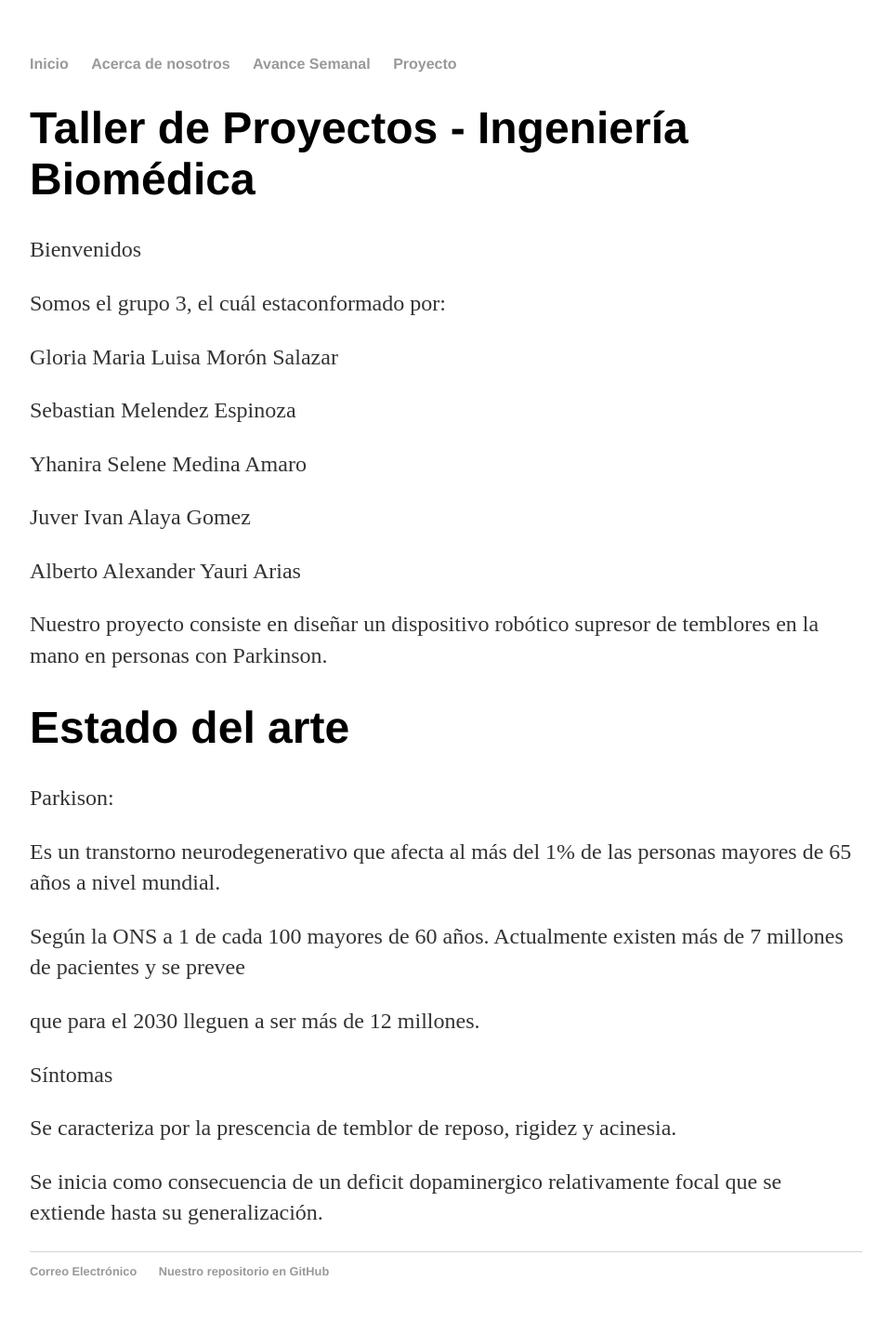
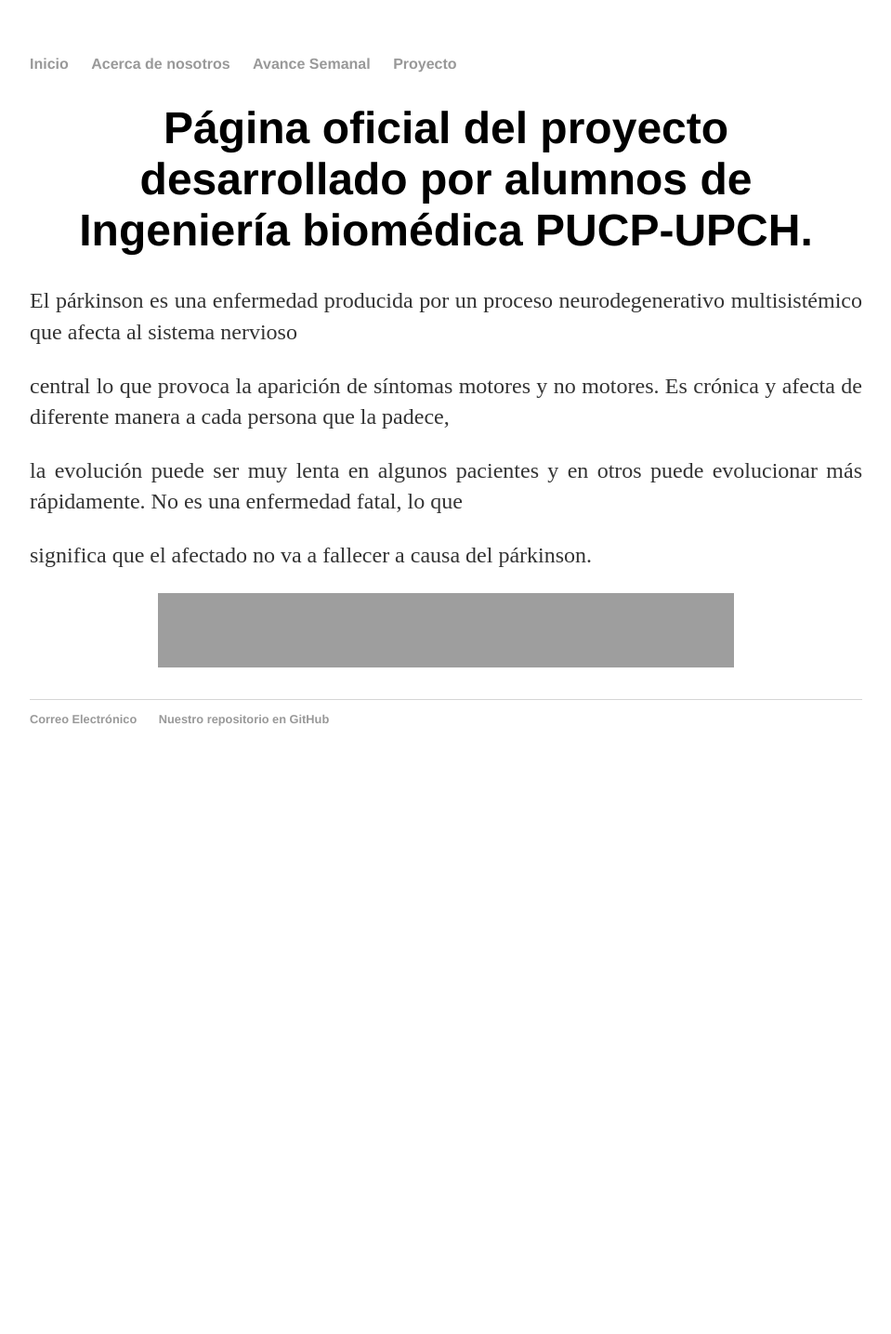
Before and after one commit to SebMelendez/ProyectoGP3, a Jekyll site: the page built from index.html, in a window 1280 px wide. Shown: the whole page at 93% size, without its empty margins (160-1119 px from the left). Built offline with Jekyll 4.4.1, drawn with Linux system fonts in a browser that asks for light colours; after the commit the page ends 900 px from its top, so only the background shows below that; grey boxes are pictures that could not be loaded.

Commit message:
Update index.html

```diff
--- a/index.html
+++ b/index.html
@@ -1,23 +1,12 @@
 ---
 layout: default
-title: Ingeniería Biomédica
+title: Proyecto Grupo 9 – Biomecánica
 ---
 <div class= "blurb">
-  <h1> Taller de Proyectos -  Ingeniería Biomédica </h1>
-  <p> Bienvenidos </p>
-  <p> Somos el grupo 3, el cuál estaconformado por: </p>
-  <p> Gloria Maria Luisa Morón Salazar </p>
-  <p> Sebastian Melendez Espinoza </p>
-  <p> Yhanira Selene Medina Amaro </p>
-  <p> Juver Ivan Alaya Gomez </p>
-  <p> Alberto Alexander Yauri Arias </p>
-  <p> Nuestro proyecto consiste en diseñar un dispositivo robótico supresor de temblores en la mano en personas con Parkinson. </p>
-  <h1> Estado del arte </h1>
-  <p> Parkison: </p>
-  <p> Es un transtorno neurodegenerativo que afecta al más del 1% de las personas mayores de 65 años a nivel mundial. </p>
-  <p> Según la ONS a 1 de cada 100 mayores de 60 años. Actualmente existen más de 7 millones de pacientes y se prevee </p>
-  <p> que para el 2030 lleguen a ser más de 12 millones. </p>
-  <p> Síntomas </p>
-  <p> Se caracteriza por la prescencia de temblor de reposo, rigidez y acinesia. </p>
-  <p> Se inicia como consecuencia de un deficit dopaminergico relativamente focal que se extiende hasta su generalización. </p>
+  <h1 align="center">Página oficial del proyecto desarrollado por alumnos de Ingeniería biomédica PUCP-UPCH.</h1>
+  <p align="justify"> El párkinson es una enfermedad producida por un proceso neurodegenerativo multisistémico que afecta al sistema nervioso</p>
+  <p align="justify"> central lo que provoca la aparición de síntomas motores y no motores. Es crónica y afecta de diferente manera a cada persona que la padece,</p>
+  <p align="justify"> la evolución puede ser muy lenta en algunos pacientes y en otros puede evolucionar más rápidamente. No es una enfermedad fatal, lo que</p>
+  <p align="justify"> significa que el afectado no va a fallecer a causa del párkinson.</p>
+  <p style="text-align:center"><img src="/images/pucp_upch.png" alt="Logo" height="80" width="620"></p>
 </div>
```
